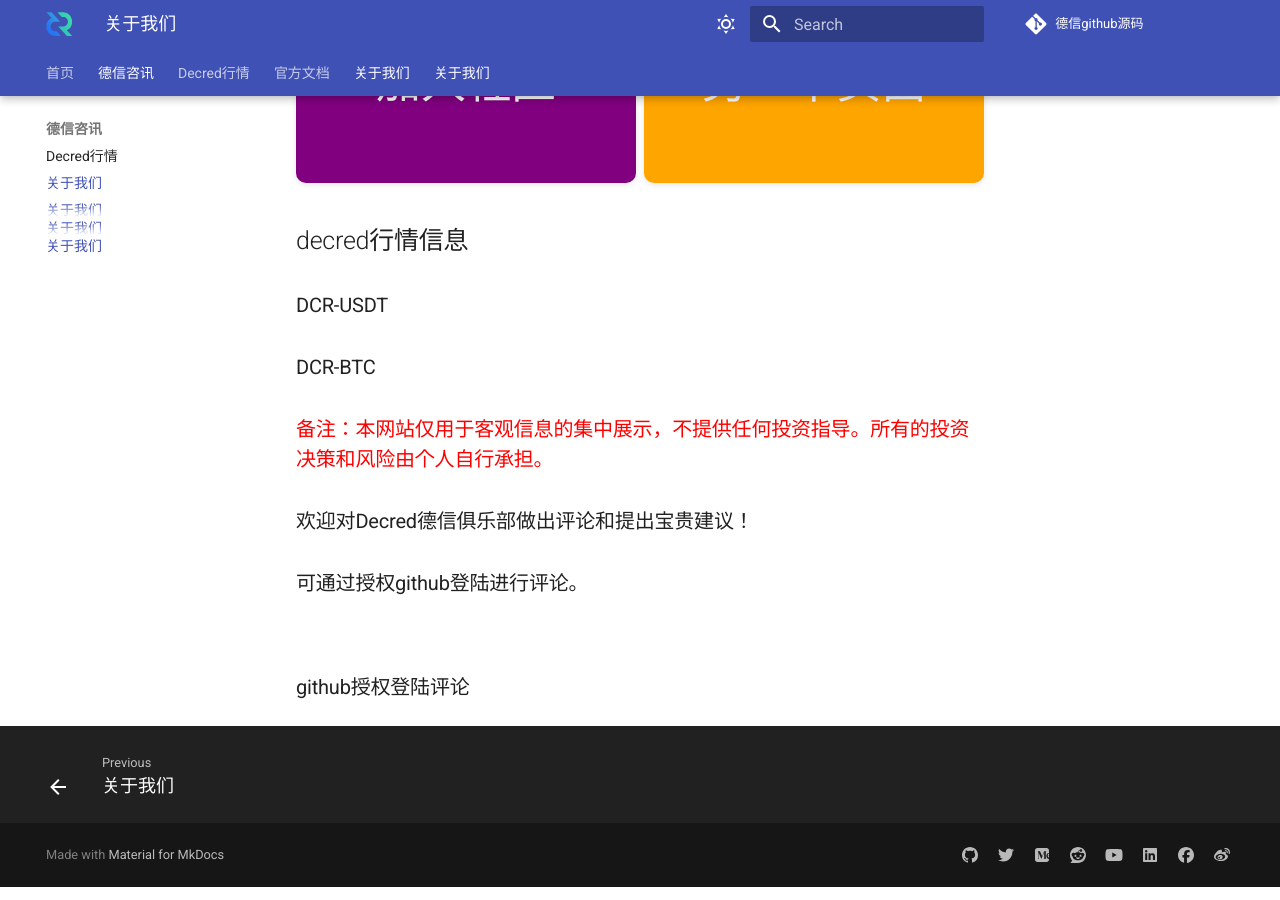
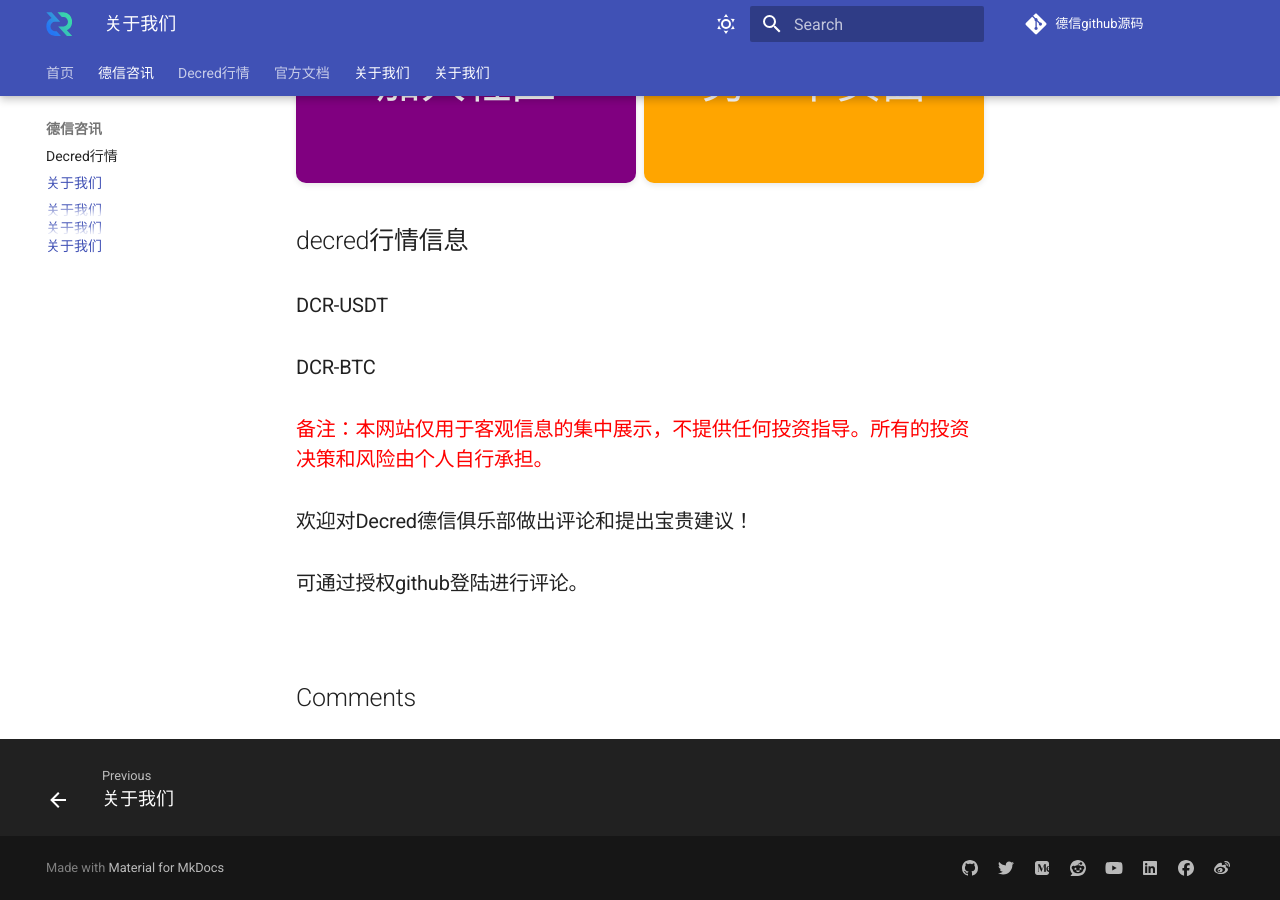
Before and after one commit to decredclub/decredclub, an MkDocs documentation site: the page built from docs/index.md, in a window 1280 px wide and 900 px high, scrolled down 748 px. Built offline with MkDocs 1.6.1 and Material for MkDocs 9.7.7, drawn with Linux system fonts in a browser that asks for light colours; comment, search, counter and statistics services are not loaded.

Commit message:
Update main.html

```diff
--- a/overrides/main.html
+++ b/overrides/main.html
@@ -1,8 +1,7 @@
 {% extends "base.html" %}
 {% block content %}
 {{ super() }}
-<!-- <h2 id="__comments">{{ lang.t("meta.comments") }}</h2> -->
-<h3 >github授权登陆评论</h3>
+ <h2 id="__comments">{{ lang.t("meta.comments") }}</h2>
 <!-- Insert generated snippet here -->
 <script src="https://giscus.app/client.js"
         data-repo="decredclub/decredclub-giscus"
```
